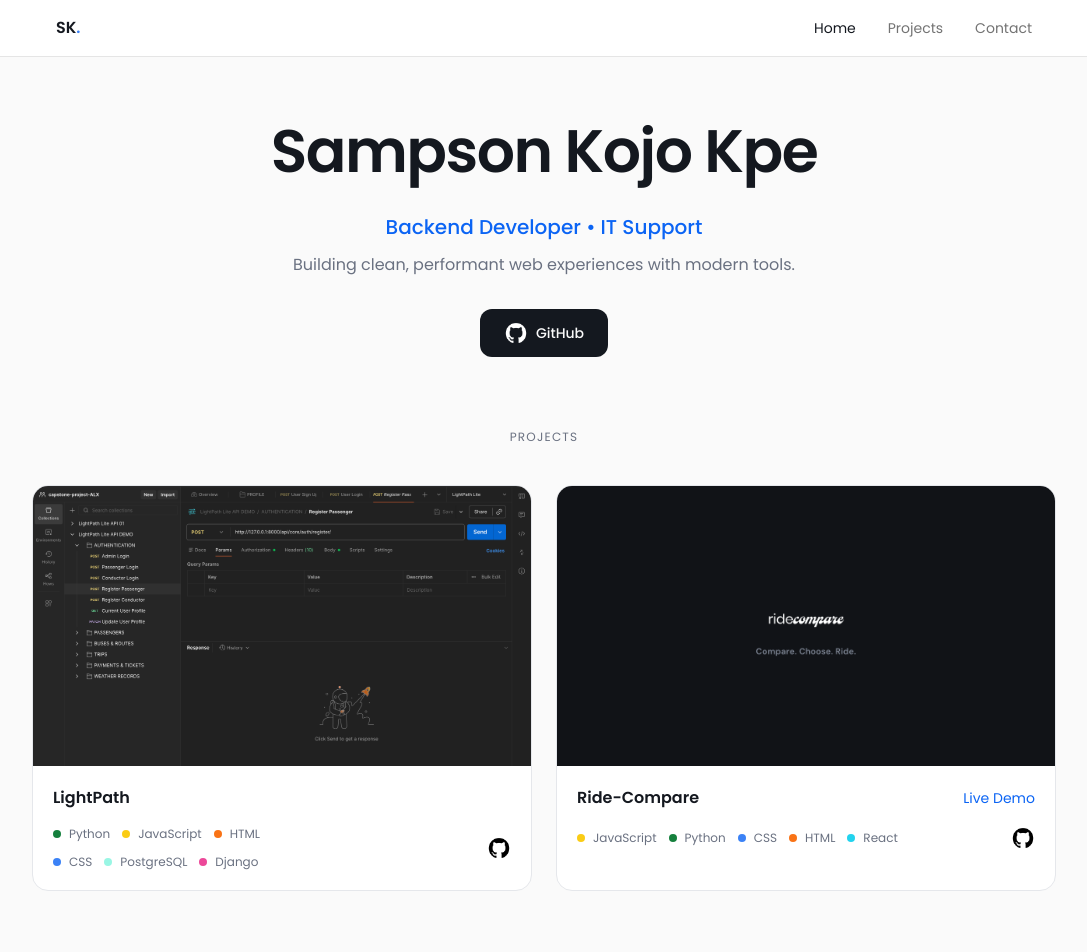
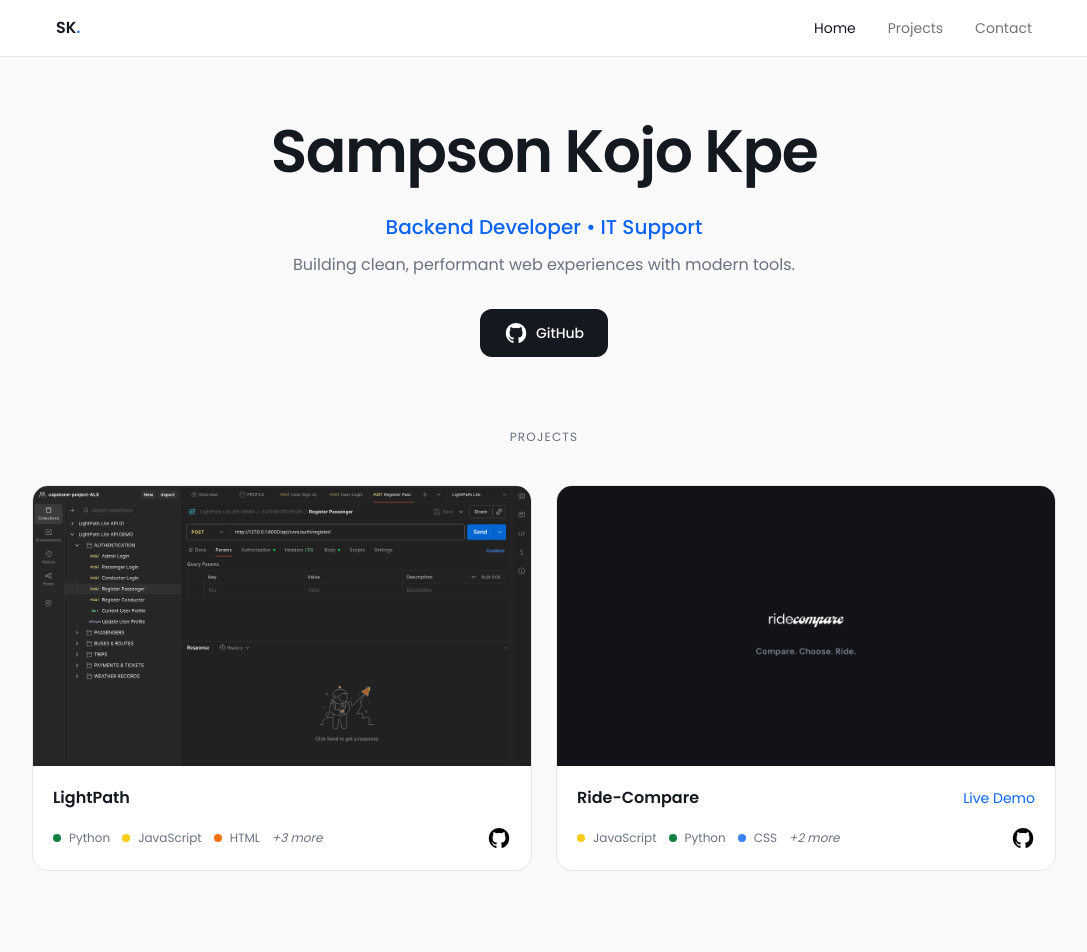
Before and after one commit to sampsonkpe/portfolio, a React (Vite) app: page / in a window 1280 px wide. Shown: the top 952 px of the page, without its empty margins (96-1183 px from the left). Built offline with nearby package versions, Linux system fonts and the light colour scheme.

Commit message:
Feat: add swipe gesture support to project modal with drag-based image navigation

```diff
--- a/package.json
+++ b/package.json
@@ -10,6 +10,7 @@
     "preview": "vite preview"
   },
   "dependencies": {
+    "framer-motion": "^12.38.0",
     "lucide-react": "^1.7.0",
     "react": "^19.2.4",
     "react-dom": "^19.2.4",
--- a/src/pages/Home.tsx
+++ b/src/pages/Home.tsx
@@ -1,6 +1,6 @@
+import { useState } from "react";
 import Hero from "../components/Hero";
 
-/* ================= UTIL ================= */
 function getColor(tech: string) {
   if (tech === "HTML") return "bg-orange-500";
   if (tech === "CSS") return "bg-blue-500";
@@ -11,6 +11,90 @@
   if (tech === "Django") return "bg-pink-500";
   if (tech === "PostgreSQL") return "bg-teal-200";
   return "bg-neutral-400";
+}
+
+function Card({ project }: any) {
+  const [expanded, setExpanded] = useState(false);
+  const MAX = 3;
+
+  return (
+    <div className="group rounded-xl overflow-hidden bg-card border border-border hover:shadow-lg transition">
+
+      <div className="aspect-video overflow-hidden">
+        <img
+          src={project.image}
+          className="w-full h-full object-cover group-hover:scale-[1.03] transition"
+        />
+      </div>
+
+      <div className="p-5 flex flex-col gap-4">
+
+        <div className="flex items-center justify-between">
+          <h3 className="font-semibold">{project.title}</h3>
+
+          {project.demo && (
+            <a href={project.demo} target="_blank" className="text-sm text-primary hover:underline">
+              Live Demo
+            </a>
+          )}
+        </div>
+
+        <div className="flex flex-col gap-3 sm:flex-row sm:items-center sm:justify-between">
+
+          {/* STACK */}
+          <div className="flex flex-wrap gap-3 max-w-[80%]">
+
+            {!expanded && (
+              <>
+                {project.stack.slice(0, MAX).map((tech: string) => (
+                  <div key={tech} className="flex items-center gap-2 text-xs text-muted-foreground">
+                    <span className={`h-2 w-2 rounded-full ${getColor(tech)}`} />
+                    {tech}
+                  </div>
+                ))}
+
+                {project.stack.length > MAX && (
+                  <button
+                    onClick={() => setExpanded(true)}
+                    className="text-xs italic text-muted-foreground hover:underline"
+                  >
+                    +{project.stack.length - MAX} more
+                  </button>
+                )}
+              </>
+            )}
+
+            {expanded && (
+              <>
+                {project.stack.map((tech: string) => (
+                  <div key={tech} className="flex items-center gap-2 text-xs text-muted-foreground">
+                    <span className={`h-2 w-2 rounded-full ${getColor(tech)}`} />
+                    {tech}
+                  </div>
+                ))}
+
+                <button
+                  onClick={() => setExpanded(false)}
+                  className="text-xs italic text-muted-foreground hover:underline"
+                >
+                  show less
+                </button>
+              </>
+            )}
+
+          </div>
+
+          {/* GITHUB */}
+          <a href={project.github} target="_blank" className="self-end sm:self-auto">
+            <img src="/icons/github-light.png" className="h-6 w-6 dark:hidden" />
+            <img src="/icons/github-dark.png" className="h-6 w-6 hidden dark:block" />
+          </a>
+
+        </div>
+
+      </div>
+    </div>
+  );
 }
 
 const preview = [
@@ -35,7 +119,6 @@
     <main>
       <Hero />
 
-      {/* Projects preview */}
       <section className="px-6 mt-8 pb-16">
         <div className="mx-auto max-w-5xl text-center">
 
@@ -44,109 +127,9 @@
           </p>
 
           <div className="grid gap-6 sm:grid-cols-2 text-left">
-            {preview.map((project) => {
-
-              const MAX = 3;
-              const visible = project.stack.slice(0, MAX);
-              const remaining = project.stack.length - MAX;
-
-              return (
-                <div
-                  key={project.title}
-                  className="group rounded-xl overflow-hidden bg-card border border-border hover:shadow-lg transition"
-                >
-                  {/* IMAGE */}
-                  <div className="aspect-video overflow-hidden">
-                    <img
-                      src={project.image}
-                      className="w-full h-full object-cover group-hover:scale-[1.03] transition"
-                    />
-                  </div>
-
-                  {/* CONTENT */}
-                  <div className="p-5 flex flex-col gap-4">
-
-                    {/* TOP ROW */}
-                    <div className="flex items-center justify-between">
-                      <h3 className="font-semibold">{project.title}</h3>
-
-                      {project.demo && (
-                        <a
-                          href={project.demo}
-                          target="_blank"
-                          className="text-sm text-primary hover:underline"
-                        >
-                          Live Demo
-                        </a>
-                      )}
-                    </div>
-
-                    {/* BOTTOM ROW */}
-                    <div className="flex flex-col gap-3 sm:flex-row sm:items-center sm:justify-between">
-
-                      {/* STACK */}
-                      <div className="flex flex-wrap gap-3 max-w-[80%]">
-
-                        {/* visible */}
-                        {visible.map((tech) => (
-                          <div
-                            key={tech}
-                            className="flex items-center gap-2 text-xs text-muted-foreground"
-                          >
-                            <span
-                              className={`h-2 w-2 rounded-full ${getColor(tech)}`}
-                            />
-                            {tech}
-                          </div>
-                        ))}
-
-                        {/* +more (mobile only) */}
-                        {remaining > 0 && (
-                          <div className="text-xs text-muted-foreground sm:hidden">
-                            +{remaining} more
-                          </div>
-                        )}
-
-                        {/* full (desktop) */}
-                        <div className="hidden sm:flex flex-wrap gap-3">
-                          {project.stack.slice(MAX).map((tech) => (
-                            <div
-                              key={tech}
-                              className="flex items-center gap-2 text-xs text-muted-foreground"
-                            >
-                              <span
-                                className={`h-2 w-2 rounded-full ${getColor(tech)}`}
-                              />
-                              {tech}
-                            </div>
-                          ))}
-                        </div>
-
-                      </div>
-
-                      {/* GITHUB */}
-                      <a
-                        href={project.github}
-                        target="_blank"
-                        rel="noopener noreferrer"
-                        className="self-end sm:self-auto"
-                      >
-                        <img
-                          src="/icons/github-light.png"
-                          className="h-6 w-6 dark:hidden"
-                        />
-                        <img
-                          src="/icons/github-dark.png"
-                          className="h-6 w-6 hidden dark:block"
-                        />
-                      </a>
-
-                    </div>
-
-                  </div>
-                </div>
-              );
-            })}
+            {preview.map((p) => (
+              <Card key={p.title} project={p} />
+            ))}
           </div>
 
         </div>
--- a/src/pages/Projects.tsx
+++ b/src/pages/Projects.tsx
@@ -1,4 +1,5 @@
 import { useState, useEffect } from "react";
+import { motion } from "framer-motion";
 
 /* ================= DATA ================= */
 
@@ -92,9 +93,9 @@
 /* ================= CARD ================= */
 
 function Card({ project, onClick }: any) {
+  const [expanded, setExpanded] = useState(false);
+
   const MAX = 3;
-  const visible = project.stack.slice(0, MAX);
-  const remaining = project.stack.length - MAX;
 
   return (
     <div className="group rounded-xl overflow-hidden bg-card border border-border hover:shadow-lg transition">
@@ -129,30 +130,43 @@
           {/* STACK */}
           <div className="flex flex-wrap gap-3 max-w-[80%]">
 
-            {/* visible */}
-            {visible.map((tech: string) => (
+            {!expanded && (
+              <>
+                {project.stack.slice(0, MAX).map((tech: string) => (
                   <div key={tech} className="flex items-center gap-2 text-xs text-muted-foreground">
                     <span className={`h-2 w-2 rounded-full ${getColor(tech)}`} />
                     {tech}
                   </div>
                 ))}
 
-            {/* +more (mobile only) */}
-            {remaining > 0 && (
-              <div className="text-xs text-muted-foreground sm:hidden">
-                +{remaining} more
-              </div>
+                {project.stack.length > MAX && (
+                  <button
+                    onClick={() => setExpanded(true)}
+                    className="text-xs italic text-muted-foreground hover:underline"
+                  >
+                    +{project.stack.length - MAX} more
+                  </button>
+                )}
+              </>
             )}
 
-            {/* full stack (desktop) */}
-            <div className="hidden sm:flex flex-wrap gap-3">
-              {project.stack.slice(MAX).map((tech: string) => (
+            {expanded && (
+              <>
+                {project.stack.map((tech: string) => (
                   <div key={tech} className="flex items-center gap-2 text-xs text-muted-foreground">
                     <span className={`h-2 w-2 rounded-full ${getColor(tech)}`} />
                     {tech}
                   </div>
                 ))}
-            </div>
+
+                <button
+                  onClick={() => setExpanded(false)}
+                  className="text-xs italic text-muted-foreground hover:underline"
+                >
+                  show less
+                </button>
+              </>
+            )}
 
           </div>
 
@@ -193,11 +207,36 @@
       <div className="bg-card border border-border rounded-xl max-w-2xl w-full overflow-hidden" onClick={(e) => e.stopPropagation()}>
 
         <div
-          className="relative"
+          className="relative overflow-hidden"
           onMouseEnter={() => setPaused(true)}
           onMouseLeave={() => setPaused(false)}
+          onTouchStart={() => setPaused(true)}
+          onTouchEnd={() => setPaused(false)}
         >
-          <img src={project.images[index]} className="w-full aspect-video object-cover transition-opacity duration-700" />
+          <motion.img
+            key={index}
+            src={project.images[index]}
+            className="w-full aspect-video object-cover"
+            drag="x"
+            dragConstraints={{ left: 0, right: 0 }}
+            onDragEnd={(e, info) => {
+              const threshold = 50;
+
+              if (info.offset.x < -threshold) {
+                // swipe left
+                setIndex((i: number) => (i + 1) % project.images.length);
+              } else if (info.offset.x > threshold) {
+                // swipe right
+                setIndex((i: number) =>
+                  (i - 1 + project.images.length) % project.images.length
+                );
+              }
+            }}
+            initial={{ opacity: 0, x: 40 }}
+            animate={{ opacity: 1, x: 0 }}
+            exit={{ opacity: 0, x: -40 }}
+            transition={{ duration: 0.3 }}
+          />
         </div>
 
         <div className="p-6">
```
Also changed, not shown: 1 other file (tests, documents, lock files or other folders). Lines whose indentation alone changed are shown as unchanged.
